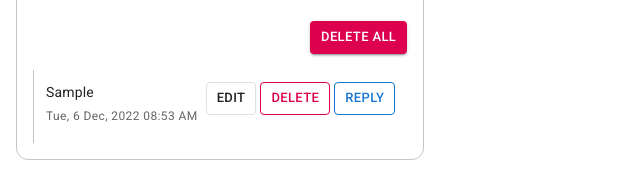
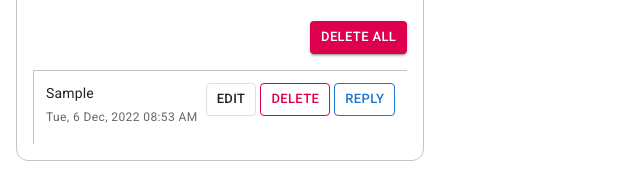
Before and after one commit to ayubshaikh1695/comment-widget, a React (Create React App) app: page / in a window 1280 px wide. Both pictures are taken after typing "Sample" into the empty fields and a click on the button "ADD COMMENT". Shown: the part 179-373 px from the top of the page, without its empty margins (0-640 px from the left). Built offline with nearby package versions, Linux system fonts and the light colour scheme.

Commit message:
refactored and fixed border and padding issues

```diff
--- a/src/pages/home/home.component.jsx
+++ b/src/pages/home/home.component.jsx
@@ -180,7 +180,7 @@ const Home = () => {
                   onClick={handleDeleteAll}
                 />
               </div>
-              <ul className={styles.list}>
+              <ul>
                 {commentsList.map((comment) => (
                   <li key={comment.id} className={styles.listItem}>
                     <Comment
--- a/src/pages/home/home.module.css
+++ b/src/pages/home/home.module.css
@@ -30,10 +30,6 @@
   margin-left: auto;
 }
 
-.listItem > div {
-  max-width: calc(100% - 16px);
-}
-
 .listItem:not(:last-child) {
   margin-bottom: 8px;
 }
--- a/src/widgets/comment/comment.component.jsx
+++ b/src/widgets/comment/comment.component.jsx
@@ -133,7 +133,7 @@ const Comment = (props) => {
   return (
     <div className={styles.wrapper}>
       <div className={styles.flexWrap}>
-        <div>
+        <div className={styles.textContent}>
           <Typography variant="body2">{commentDetails.comment}</Typography>
           <Typography variant="caption-text" cssClass={styles.dateText}>
             {getFormattedDateAndTime(commentDetails.date)}
--- a/src/widgets/comment/comment.module.css
+++ b/src/widgets/comment/comment.module.css
@@ -1,11 +1,14 @@
 .wrapper {
+  --border-style: 1px solid rgba(0, 0, 0, 0.23);
   display: flex;
   flex-direction: column;
   gap: 12px;
-  max-width: calc(100% - 16px);
-  width: max-content;
+  box-sizing: border-box;
+  max-width: 100%;
+  width: fit-content;
   padding: 12px;
-  border-left: 1px solid rgba(0, 0, 0, 0.23);
+  border-top: var(--border-style);
+  border-left: var(--border-style);
 }
 
 .flexWrap {
@@ -18,6 +21,10 @@
   .flexWrap {
     flex-direction: row;
   }
+}
+
+.textContent {
+  word-break: break-word;
 }
 
 .dateText {
```
